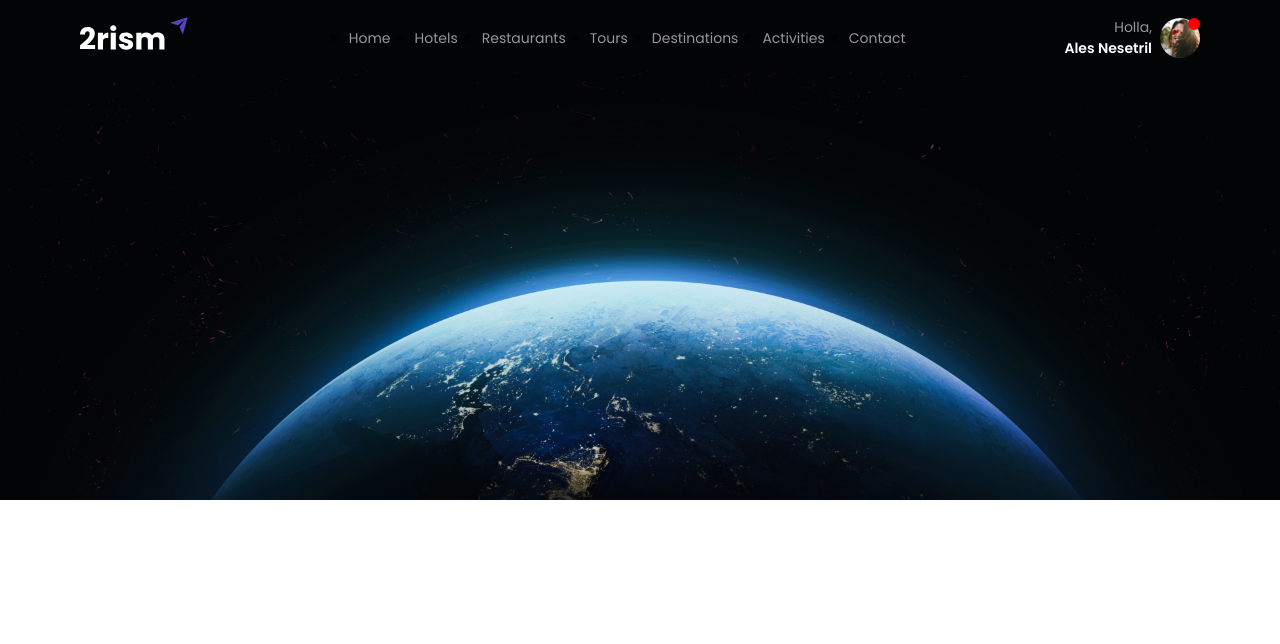
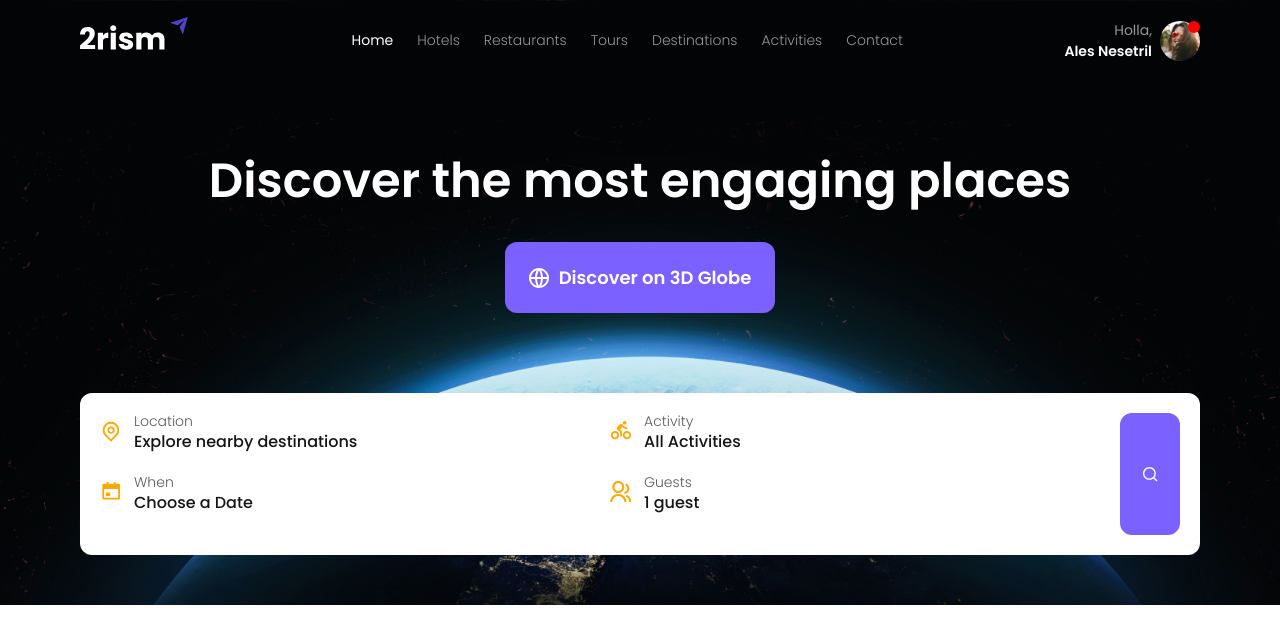
Before and after one commit to Szymon-Levy/2rism, a plain HTML site: page index.html in a window 1280 px wide. Drawn offline with nearby package versions, Linux system fonts and the light colour scheme.

Commit message:
second-day

```diff
--- a/index.html
+++ b/index.html
@@ -6,6 +6,7 @@
     <meta name="viewport" content="width=device-width, initial-scale=1.0">
     <title>2rism - Home</title>
     <link rel="icon" type="image/x-icon" href="images/logo/favicon.png">
+    <link rel="stylesheet" href="https://cdnjs.cloudflare.com/ajax/libs/animate.css/4.1.1/animate.min.css"/>
     <link rel="stylesheet" href="style.css">
 </head>
 <body>
@@ -13,7 +14,9 @@
     <header id="main-header">
         <div class="container">
             <div class="header-logo">
-                <img src="images/logo/logo-white.svg" alt="logo">
+                <a href="/">
+                    <img src="images/logo/logo-white.svg" alt="logo">
+                </a>
             </div>
             <nav id="main-navigation">
                 <ul>
@@ -21,22 +24,22 @@
                         <a class="active" href="#">Home</a>
                     </li>
                     <li>
-                        <a class="active" href="#">Hotels</a>
+                        <a href="#">Hotels</a>
                     </li>
                     <li>
-                        <a class="active" href="#">Restaurants</a>
+                        <a href="#">Restaurants</a>
                     </li>
                     <li>
-                        <a class="active" href="#">Tours</a>
+                        <a href="#">Tours</a>
                     </li>
                     <li>
-                        <a class="active" href="#">Destinations</a>
+                        <a href="#">Destinations</a>
                     </li>
                     <li>
-                        <a class="active" href="#">Activities</a>
+                        <a href="#">Activities</a>
                     </li>
                     <li>
-                        <a class="active" href="#">Contact</a>
+                        <a href="#">Contact</a>
                     </li>
                 </ul>
             </nav>
@@ -61,7 +64,47 @@
     </header>
 
     <section class="main-hero">
-
+        <div class="small-container">
+            <div class="title-wrap">
+                <h1 class="animate__animated animate__zoomIn">Discover the most engaging places</h1>
+                <a href="#" class="big-button"><img src="images/additional/big-button-icon.svg" alt="discover">Discover on 3D Globe</a>
+            </div>
+            <div class="search-wrap animate__animated animate__fadeInLeft">
+                <div class="search-items">
+                    <div class="search-item">
+                        <div class="icon"><img src="images/additional/search-map-pin-icon.svg" alt="location"></div>
+                        <div class="info">
+                            <p>Location</p>
+                            <h5>Explore nearby destinations</h5>
+                        </div>
+                    </div>
+                    <div class="search-item">
+                        <div class="icon"><img src="images/additional/search-riding-icon.svg" alt="location"></div>
+                        <div class="info">
+                            <p>Activity</p>
+                            <h5>All Activities</h5>
+                        </div>
+                    </div>
+                    <div class="search-item">
+                        <div class="icon"><img src="images/additional/search-calendar-icon.svg" alt="location"></div>
+                        <div class="info">
+                            <p>When</p>
+                            <h5>Choose a Date</h5>
+                        </div>
+                    </div>
+                    <div class="search-item">
+                        <div class="icon"><img src="images/additional/search-user-icon.svg" alt="location"></div>
+                        <div class="info">
+                            <p>Guests</p>
+                            <h5>1 guest</h5>
+                        </div>
+                    </div>
+                </div>
+                <div class="search-button">
+                    <button><img src="images/additional/search-icon.svg" alt="search"></button>
+                </div>
+            </div>
+        </div>
     </section>
 
 
--- a/style.css
+++ b/style.css
@@ -1,8 +1,9 @@
-@import url('https://fonts.googleapis.com/css2?family=Poppins:wght@400;500;600&display=swap');
+@import url('https://fonts.googleapis.com/css2?family=Poppins:wght@300;400;500;600&display=swap');
 
 :root{
     --main-color: #7B61FF;
     --light-gray: #979797;
+    --dark-color: #161414;
 }
 
 /*----------Global-----------*/
@@ -15,15 +16,55 @@ body{
     font-family: 'Poppins', sans-serif;
     position: relative;
     font-weight: 400;
+    font-size: 14px;
+    color: #5B5B5B;
 }
 .container{
     padding: 0 15px;
-    max-width: 1376px;
+    width: 100%;
+    max-width: 1536px;
     margin: 0 auto;
+}
+.small-container{
+    padding: 0 15px;
+    width: 100%;
+    max-width: 1300px;
+    margin: 0 auto;
+}
+img{
+    width: 100%;
+    max-width: 100%;
+    display: inline-block;
 }
 a {
     text-decoration: none;
 }
+h1{
+    font-size: 28px;
+    line-height: 1.3;
+}
+.big-button{
+    background-color: var(--main-color);
+    border: 2px solid var(--main-color);
+    display: inline-flex;
+    align-items: center;
+    font-size: 14px;
+    font-weight: 600;
+    color: white;
+    border-radius: 12px;
+    padding: 13px 17px;
+    transition: .4s;
+}
+.big-button:hover{
+    background-color: black;
+}
+.big-button img{
+    width: 20px;
+    margin-right: 10px;
+}
+
+
+
 
 /*-------header--------*/
 
@@ -172,11 +213,13 @@ a {
     opacity: 0;
     transition: .6s linear;
     transition-delay: .3s;
+    list-style-type: none;
 }
 
 #main-navigation.active ul{
     bottom: 0px;
     opacity: 1;
+    list-style-type: none;
 }
 
 #main-navigation ul li{
@@ -184,10 +227,16 @@ a {
 }
 
 #main-navigation ul li a {
-    color: white;
+    color: var(--light-gray);
     font-weight: 600;
     font-size: 30px;
     line-height: 1.1;
+    transition: .4s;
+}
+
+#main-navigation ul li a.active,
+#main-navigation ul li a:hover {
+    color: white;
 }
 
 
@@ -199,8 +248,71 @@ a {
     background-image: url("images/hero/hero-image.jpg");
     background-size: cover;
     background-position: bottom center;
-    min-height: 500px;
+    display: flex;
+    align-items: flex-end;
+    padding: 150px 0 50px 0;
 }
+
+.main-hero .title-wrap{
+    text-align: center;
+}
+
+.main-hero h1 {
+    color: white;
+    margin-bottom: 30px;
+}
+
+.main-hero .search-wrap {
+    background-color: white;
+    border-radius: 12px;
+    padding: 20px;
+    margin-top: 80px;
+}
+
+.main-hero .search-wrap .search-items .search-item{
+    display: flex;
+    align-items: center;
+    margin-bottom: 20px;
+}
+
+.main-hero .search-wrap .search-items .search-item .icon{
+    width: 22px;
+    margin-right: 12px;
+}
+
+.main-hero .search-wrap .search-items .search-item .info p{
+    font-size: 14px;
+    line-height: 16px;
+    font-weight: 300;
+}
+
+.main-hero .search-wrap .search-items .search-item .info h5{
+    font-size: 16px;
+    font-weight: 500;
+    color: var(--dark-color);
+}
+
+.search-wrap .search-button button {
+    background-color: var(--main-color);
+    display: flex;
+    align-items: center;
+    justify-content: center;
+    width: 100%;
+    border: 2px solid var(--main-color);
+    border-radius: 12px;
+    height: 40px;
+    transition: .4s;
+}
+
+.search-wrap .search-button button:hover{
+    background-color: black;
+}
+
+.search-wrap .search-button button img{
+    width: 15px;
+}
+
+
 
 
 
@@ -208,14 +320,27 @@ a {
 
 /*------------Responsive rules--------------*/
 
-@media (min-width: 767px) {
+@media (min-width: 768px) {
     .container{
         padding: 0 30px;
     }
+    .small-container{
+        padding: 0 30px;
+    }
+    .main-hero .search-wrap .search-items {
+        display: flex;
+        flex-wrap: wrap;
+    }
+    .main-hero .search-wrap .search-items .search-item {
+        width: 50%;
+    }
 }
 
-@media (min-width: 991px) {
+@media (min-width: 992px) {
     .container{
+        padding: 0 45px;
+    }
+    .small-container{
         padding: 0 45px;
     }
     .offcanvas-toggler {
@@ -245,17 +370,67 @@ a {
         margin: 0 12px;
     }
     #main-navigation ul li a {
-        color: var(--light-gray);
         font-size: 12px;
+        font-weight: 300;
+    }
+    #main-navigation ul li a.active{
         font-weight: 400;
+    }
+    h1{
+        font-size: 38px;
+    }
+    .main-hero .search-wrap {
+        display: flex;
+    }
+    .main-hero .search-wrap .search-items {
+        flex-grow: 1;
+    }
+    .search-wrap .search-button button {
+        width: 60px;
+        height: 100%;
     }
 }
 
-@media (min-width: 1199px) {
+@media (min-width: 1200px) {
     .container{
+        padding: 0 80px;
+    }
+    .small-container{
         padding: 0 80px;
     }
     #main-navigation ul li a {
         font-size: 14px;
     }
+    h1{
+        font-size: 48px;
+    }
+    .big-button{
+        font-size: 18px;
+        padding: 20px 22px;
+    }
 }
+
+@media (min-width: 1450px) {
+    .main-hero {
+        height: 800px;
+        padding-bottom: 100px;
+    }
+    .main-hero .search-wrap .search-items .search-item {
+        width: 25%;
+        margin: 0;
+        padding-right: 20px;
+    }
+    .search-wrap .search-button button {
+        height: 60px;
+    }
+    .main-hero .search-wrap .search-items .search-item .info h5 {
+        font-size: 14px;
+    }
+    .main-hero .search-wrap {
+        padding: 14px;
+        margin-top: 180px;
+    }
+    .main-hero h1 {
+        margin-bottom: 50px;
+    }
+}
```
Also changed, not shown: images/additional/big-button-icon.svg (added), images/additional/search-calendar-icon.svg (added), images/additional/search-icon.svg (added), images/additional/search-map-pin-icon.svg (added), images/additional/search-riding-icon.svg (added), images/additional/search-user-icon.svg (added).
